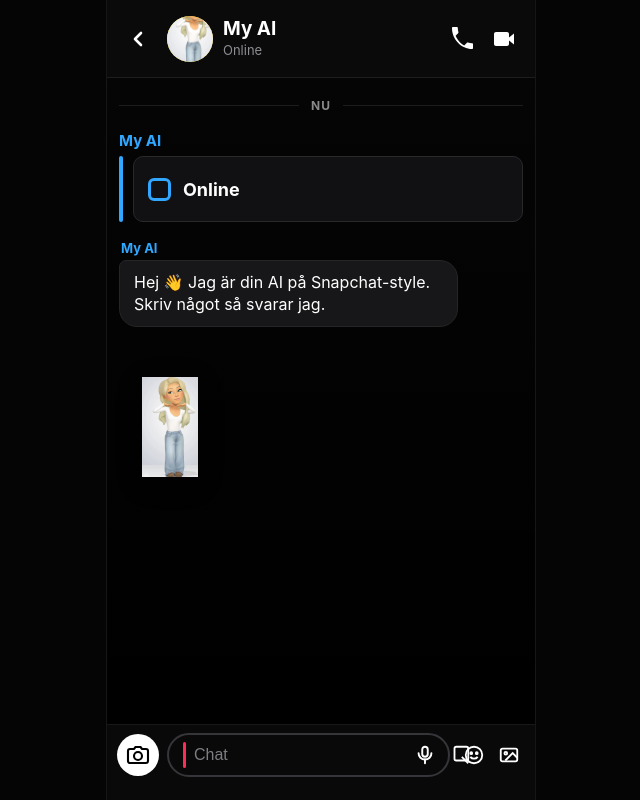
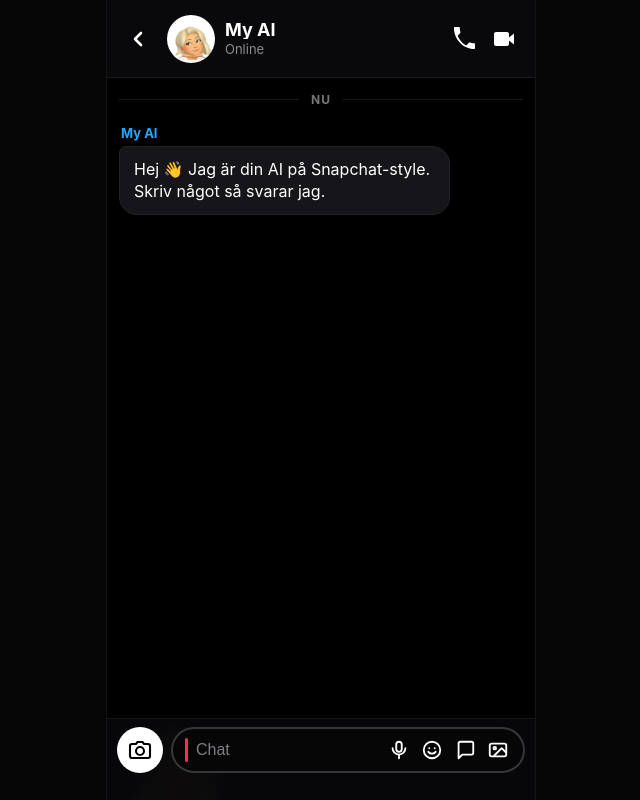
Before and after one commit to seekernts-ai/ai-chat_top, a plain HTML site: page index.html in a window 1280 px wide. Shown: the whole page, without its empty margins (319-959 px from the left). Drawn offline with Linux system fonts and the light colour scheme.

Commit message:
Update index.html

```diff
--- a/index.html
+++ b/index.html
@@ -2,9 +2,12 @@
 <html lang="sv">
 <head>
   <meta charset="UTF-8" />
-  <meta name="viewport" content="width=device-width, initial-scale=1, maximum-scale=1, viewport-fit=cover" />
+  <meta
+    name="viewport"
+    content="width=device-width, initial-scale=1, maximum-scale=1, viewport-fit=cover"
+  />
   <meta name="theme-color" content="#000000" />
-  <title>My AI Chat</title>
+  <title>My AI</title>
 
   <style>
     * {
@@ -16,23 +19,34 @@
 
     :root {
       --bg: #000;
-      --panel: #0f0f10;
-      --line: #1e1e1f;
-      --soft: #161617;
+      --panel: #0b0b0d;
+      --line: #1b1b1f;
+      --bubble: #15151a;
+      --bubble-border: #23232a;
       --text: #fff;
-      --muted: #8d8d92;
+      --muted: #8b8b92;
+      --snap-blue: #27a7ff;
       --snap-red: #ff2d55;
-      --snap-blue: #32a7ff;
-      --composer-h: 76px;
+      --composer-height: 82px;
+      --safe-bottom: env(safe-area-inset-bottom);
+      --safe-top: env(safe-area-inset-top);
     }
 
-    html, body {
+    html,
+    body {
       width: 100%;
       height: 100%;
       overflow: hidden;
       background: #000;
       color: var(--text);
-      font-family: -apple-system, BlinkMacSystemFont, "Segoe UI", Roboto, Helvetica, Arial, sans-serif;
+      font-family:
+        -apple-system,
+        BlinkMacSystemFont,
+        "Segoe UI",
+        Roboto,
+        Helvetica,
+        Arial,
+        sans-serif;
     }
 
     body {
@@ -40,15 +54,13 @@
     }
 
     .app {
+      position: relative;
       width: 100%;
       height: 100dvh;
       background: var(--bg);
-      display: flex;
-      flex-direction: column;
       overflow: hidden;
-      padding-top: env(safe-area-inset-top);
-      padding-bottom: env(safe-area-inset-bottom);
-      position: relative;
+      padding-top: var(--safe-top);
+      padding-bottom: var(--safe-bottom);
     }
 
     @media (min-width: 700px) {
@@ -60,21 +72,23 @@
 
       .app {
         max-width: 430px;
-        border-left: 1px solid #161616;
-        border-right: 1px solid #161616;
+        border-left: 1px solid #151515;
+        border-right: 1px solid #151515;
       }
     }
 
     /* HEADER */
+
     .header {
+      position: relative;
+      z-index: 10;
       height: 78px;
-      flex-shrink: 0;
       display: flex;
       align-items: center;
       gap: 10px;
       padding: 10px 12px;
       border-bottom: 1px solid var(--line);
-      background: #0a0a0b;
+      background: #09090b;
     }
 
     .icon-btn {
@@ -97,150 +111,96 @@
     }
 
     .profile {
+      flex: 1;
       min-width: 0;
-      flex: 1;
       display: flex;
       align-items: center;
       gap: 10px;
     }
 
-    .avatar-wrap {
-      width: 46px;
-      height: 46px;
+    .avatar {
+      width: 48px;
+      height: 48px;
       border-radius: 50%;
       overflow: hidden;
-      background: linear-gradient(135deg, #ffe500, #ffcb00);
+      background: #fff;
+      flex-shrink: 0;
       display: flex;
       align-items: center;
       justify-content: center;
-      flex-shrink: 0;
     }
 
-    .avatar-wrap img {
+    .avatar img {
       width: 100%;
       height: 100%;
       object-fit: cover;
     }
 
-    .avatar-fallback {
-      font-size: 22px;
-    }
-
-    .profile-meta {
+    .meta {
       min-width: 0;
     }
 
-    .profile-name {
-      font-size: 19px;
+    .meta h1 {
+      font-size: 18px;
+      line-height: 1.1;
       font-weight: 700;
-      line-height: 1.1;
       white-space: nowrap;
       overflow: hidden;
       text-overflow: ellipsis;
     }
 
-    .profile-status {
+    .meta p {
+      margin-top: 2px;
       font-size: 13px;
       color: var(--muted);
-      margin-top: 2px;
     }
 
     .header-actions {
       display: flex;
       align-items: center;
-      gap: 4px;
+      gap: 2px;
     }
 
-    /* CHAT AREA */
+    /* CHAT */
+
     .chat {
-      flex: 1;
-      min-height: 0;
+      position: absolute;
+      inset: 78px 0 calc(var(--composer-height) + var(--safe-bottom)) 0;
       overflow-y: auto;
-      padding: 14px 12px 8px;
-      background:
-        linear-gradient(to bottom, rgba(255,255,255,0.02), rgba(255,255,255,0));
+      padding: 14px 12px 120px;
       scrollbar-width: none;
-      position: relative;
+      background: #000;
     }
 
     .chat::-webkit-scrollbar {
       display: none;
     }
 
-    .new-divider {
+    .divider {
       display: flex;
       align-items: center;
       gap: 12px;
-      margin: 6px 0 18px;
+      margin-bottom: 18px;
     }
 
-    .new-divider .line {
+    .divider .line {
+      flex: 1;
       height: 1px;
-      background: #1d1d1e;
-      flex: 1;
+      background: #19191d;
     }
 
-    .new-divider .label {
+    .divider .text {
       font-size: 12px;
       letter-spacing: 1px;
-      color: #8a8a8a;
+      color: #76767c;
       font-weight: 700;
     }
 
-    /* SNAP EVENT CARD */
-    .snap-event {
-      margin-bottom: 18px;
-    }
-
-    .snap-label {
-      font-size: 15px;
-      font-weight: 700;
-      color: var(--snap-blue);
-      margin-bottom: 6px;
-    }
-
-    .snap-row {
-      display: flex;
-      gap: 10px;
-    }
-
-    .snap-bar {
-      width: 4px;
-      border-radius: 999px;
-      background: var(--snap-blue);
-    }
-
-    .snap-card {
-      flex: 1;
-      min-height: 66px;
-      border-radius: 10px;
-      border: 1px solid #29292b;
-      background: #111113;
-      display: flex;
-      align-items: center;
-      padding: 14px 14px;
-      gap: 12px;
-    }
-
-    .snap-square {
-      width: 23px;
-      height: 23px;
-      border-radius: 6px;
-      border: 3px solid var(--snap-blue);
-      flex-shrink: 0;
-    }
-
-    .snap-card-title {
-      font-size: 18px;
-      font-weight: 700;
-    }
-
-    /* MESSAGES */
     .message-group {
-      margin-bottom: 14px;
+      margin-bottom: 16px;
       display: flex;
       flex-direction: column;
-      gap: 4px;
+      gap: 5px;
     }
 
     .message-group.ai {
@@ -266,125 +226,98 @@
     }
 
     .bubble {
-      max-width: 84%;
-      padding: 11px 14px;
+      max-width: 82%;
+      padding: 12px 14px;
       border-radius: 18px;
       font-size: 16px;
       line-height: 1.35;
       word-break: break-word;
+      border: 1px solid var(--bubble-border);
+      background: var(--bubble);
+      color: white;
     }
 
     .message-group.ai .bubble {
-      background: #171719;
-      border: 1px solid #252528;
-      color: #fff;
       border-top-left-radius: 7px;
     }
 
     .message-group.user .bubble {
-      background: #0f0f10;
-      border: 1px solid #29292d;
-      color: #fff;
       border-top-right-radius: 7px;
+      max-width: 72%;
     }
 
-    /* TYPING AVATAR ZONE */
-    .bitmoji-zone {
-      position: sticky;
-      bottom: 0;
-      left: 0;
-      width: 100%;
-      height: 110px;
+    /* BITMOJI LAYER */
+
+    .bitmoji-layer {
+      position: absolute;
+      left: 12px;
+      bottom: calc(var(--safe-bottom) + 4px);
+      width: 132px;
+      height: 150px;
+      z-index: 2;
       pointer-events: none;
-      z-index: 3;
-      display: flex;
-      align-items: flex-end;
-      padding-left: 12px;
-      margin-top: 8px;
     }
 
     .bitmoji-character {
-      position: relative;
-      width: 78px;
-      height: 100px;
-      transform: translateY(26px);
-      transition: transform 0.25s ease, filter 0.25s ease;
-      opacity: 0.98;
+      position: absolute;
+      left: 0;
+      bottom: -34px; /* detta gömmer nederdelen under panelen */
+      width: 108px;
+      transition: transform 0.22s ease;
     }
 
     .bitmoji-character img {
       width: 100%;
-      height: 100%;
-      object-fit: contain;
-      object-position: bottom center;
+      height: auto;
       display: block;
-      filter: drop-shadow(0 6px 14px rgba(0,0,0,0.35));
     }
 
     .bitmoji-character.typing {
-      transform: translateY(10px) rotate(-2deg);
+      transform: translateY(-8px);
     }
 
-    .thinking-emoji {
+    .typing-pop {
       position: absolute;
-      right: -4px;
-      top: 6px;
-      font-size: 21px;
+      left: 72px;
+      bottom: 92px;
       opacity: 0;
-      transform: scale(0.8);
-      transition: 0.2s ease;
+      transform: translateY(8px) scale(0.96);
+      transition: 0.18s ease;
     }
 
-    .bitmoji-character.typing .thinking-emoji {
-      opacity: 1;
-      transform: scale(1);
-    }
-
-    .typing-bubble-wrap {
-      position: absolute;
-      left: 66px;
-      bottom: 56px;
-      opacity: 0;
-      transform: translateY(8px) scale(0.95);
-      transition: 0.22s ease;
-    }
-
-    .typing-bubble-wrap.show {
+    .typing-pop.show {
       opacity: 1;
       transform: translateY(0) scale(1);
     }
 
     .typing-bubble {
-      background: #ffffff;
-      color: #111;
-      border-radius: 18px;
-      padding: 10px 13px;
-      min-width: 54px;
-      min-height: 34px;
+      min-width: 56px;
+      min-height: 36px;
+      padding: 10px 12px;
+      border-radius: 20px;
+      background: white;
       display: flex;
       align-items: center;
       justify-content: center;
-      box-shadow: 0 8px 20px rgba(0,0,0,0.28);
       position: relative;
+      box-shadow: 0 8px 18px rgba(0,0,0,0.35);
     }
 
     .typing-bubble::after {
       content: "";
       position: absolute;
       left: -6px;
-      bottom: 8px;
+      bottom: 7px;
       width: 14px;
       height: 14px;
       background: white;
-      border-bottom-right-radius: 14px;
-      transform: rotate(35deg);
+      border-bottom-right-radius: 13px;
+      transform: rotate(30deg);
     }
 
     .typing-dots {
       display: flex;
       gap: 5px;
-      align-items: center;
-      justify-content: center;
     }
 
     .typing-dots span {
@@ -392,8 +325,8 @@
       height: 7px;
       background: #111;
       border-radius: 50%;
-      display: block;
-      animation: bounce 1s infinite ease-in-out;
+      animation: dotBounce 1s infinite ease-in-out;
+      opacity: 0.45;
     }
 
     .typing-dots span:nth-child(2) {
@@ -404,26 +337,30 @@
       animation-delay: 0.3s;
     }
 
-    @keyframes bounce {
+    @keyframes dotBounce {
       0%, 80%, 100% {
+        transform: translateY(0);
         opacity: 0.35;
-        transform: translateY(0);
       }
       40% {
+        transform: translateY(-3px);
         opacity: 1;
-        transform: translateY(-3px);
       }
     }
 
     /* COMPOSER */
+
     .composer-shell {
-      position: relative;
-      z-index: 5;
-      flex-shrink: 0;
-      background: rgba(10,10,11,0.98);
-      border-top: 1px solid #18181b;
-      padding: 8px 10px 10px;
-      min-height: var(--composer-h);
+      position: absolute;
+      left: 0;
+      right: 0;
+      bottom: 0;
+      z-index: 6;
+      min-height: var(--composer-height);
+      padding: 8px 10px calc(10px + var(--safe-bottom));
+      border-top: 1px solid #15151a;
+      background: rgba(8,8,10,0.98);
+      backdrop-filter: blur(10px);
     }
 
     .composer {
@@ -433,8 +370,8 @@
     }
 
     .camera-btn {
-      width: 42px;
-      height: 42px;
+      width: 46px;
+      height: 46px;
       border-radius: 50%;
       border: none;
       background: #fff;
@@ -454,27 +391,27 @@
     .input-shell {
       flex: 1;
       min-width: 0;
-      height: 44px;
+      height: 46px;
       border-radius: 24px;
-      border: 2px solid #36363a;
-      background: #09090a;
+      border: 2px solid #36363b;
+      background: #060607;
       display: flex;
       align-items: center;
       gap: 8px;
-      padding-left: 14px;
-      padding-right: 10px;
+      padding: 0 10px 0 12px;
     }
 
-    .left-red-bar {
+    .red-bar {
       width: 3px;
-      height: 26px;
-      border-radius: 99px;
+      height: 24px;
+      border-radius: 999px;
       background: var(--snap-red);
       flex-shrink: 0;
     }
 
     .chat-input {
       flex: 1;
+      min-width: 0;
       height: 100%;
       border: none;
       outline: none;
@@ -484,21 +421,21 @@
     }
 
     .chat-input::placeholder {
-      color: #7d7d82;
+      color: #7e7e84;
     }
 
-    .inside-actions,
-    .outside-actions {
+    .actions {
       display: flex;
       align-items: center;
-      gap: 3px;
+      gap: 2px;
+      flex-shrink: 0;
     }
 
     .mini-btn {
-      width: 32px;
-      height: 32px;
+      width: 31px;
+      height: 31px;
+      border: none;
       border-radius: 50%;
-      border: none;
       background: transparent;
       color: white;
       display: flex;
@@ -511,11 +448,16 @@
     .mini-btn svg {
       width: 22px;
       height: 22px;
+      stroke: currentColor;
+      fill: none;
+      stroke-width: 2;
+      stroke-linecap: round;
+      stroke-linejoin: round;
     }
 
     .send-btn {
-      width: 42px;
-      height: 42px;
+      width: 40px;
+      height: 40px;
       border: none;
       border-radius: 50%;
       background: #0a84ff;
@@ -532,12 +474,13 @@
     }
 
     .send-btn svg {
-      width: 21px;
-      height: 21px;
-    }
-
-    .spacer-bottom {
-      height: 8px;
+      width: 20px;
+      height: 20px;
+      stroke: currentColor;
+      fill: none;
+      stroke-width: 2.5;
+      stroke-linecap: round;
+      stroke-linejoin: round;
     }
   </style>
 </head>
@@ -545,25 +488,25 @@
   <div class="app">
 
     <header class="header">
-      <button class="icon-btn" aria-label="Back">
+      <button class="icon-btn" aria-label="Tillbaka">
         <svg viewBox="0 0 24 24" fill="none" stroke="currentColor" stroke-width="2.6" stroke-linecap="round" stroke-linejoin="round">
-          <path d="M15 18l-6-6 6-6"/>
+          <path d="M15 18l-6-6 6-6"></path>
         </svg>
       </button>
 
       <div class="profile">
-        <div class="avatar-wrap">
-          <img src="bitmoji.png" alt="Bitmoji" onerror="this.style.display='none'; this.parentNode.innerHTML='<div class=&quot;avatar-fallback&quot;>🤖</div>';">
+        <div class="avatar">
+          <img src="bitmoji_idle.png" alt="Bitmoji">
         </div>
 
-        <div class="profile-meta">
-          <div class="profile-name">My AI</div>
-          <div class="profile-status">Online</div>
+        <div class="meta">
+          <h1>My AI</h1>
+          <p>Online</p>
         </div>
       </div>
 
       <div class="header-actions">
-        <button class="icon-btn" aria-label="Call">
+        <button class="icon-btn" aria-label="Ring">
           <svg viewBox="0 0 24 24" fill="currentColor">
             <path d="M6.6 10.8c1.7 3.3 4.3 5.9 7.6 7.6l2.5-2.5c.3-.3.8-.4 1.2-.3 1.3.4 2.7.6 4.1.6.6 0 1 .4 1 1V21c0 .6-.4 1-1 1C11.5 22 2 12.5 2 1c0-.6.4-1 1-1h3.8c.6 0 1 .4 1 1 0 1.4.2 2.8.6 4.1.1.4 0 .9-.3 1.2l-2.5 2.5z"/>
           </svg>
@@ -578,22 +521,11 @@
     </header>
 
     <main class="chat" id="chat">
-      <div class="new-divider">
+      <div class="divider">
         <div class="line"></div>
-        <div class="label">NU</div>
+        <div class="text">NU</div>
         <div class="line"></div>
       </div>
-
-      <section class="snap-event">
-        <div class="snap-label">My AI</div>
-        <div class="snap-row">
-          <div class="snap-bar"></div>
-          <div class="snap-card">
-            <div class="snap-square"></div>
-            <div class="snap-card-title">Online</div>
-          </div>
-        </div>
-      </section>
 
       <div class="message-group ai">
         <div class="sender">My AI</div>
@@ -601,14 +533,14 @@
       </div>
 
       <div id="messagesEnd"></div>
+    </main>
 
-      <div class="bitmoji-zone">
+    <div class="bitmoji-layer">
       <div class="bitmoji-character" id="bitmojiCharacter">
-          <img src="bitmoji.png" alt="Bitmoji">
-          <div class="thinking-emoji">🤔</div>
+        <img id="bitmojiImage" src="bitmoji_idle.png" alt="Bitmoji">
       </div>
 
-        <div class="typing-bubble-wrap" id="typingBubble">
+      <div class="typing-pop" id="typingBubble">
         <div class="typing-bubble">
           <div class="typing-dots">
             <span></span>
@@ -619,20 +551,18 @@
       </div>
     </div>
 
-      <div class="spacer-bottom"></div>
-    </main>
-
     <div class="composer-shell">
       <div class="composer">
-        <button class="camera-btn" aria-label="Camera">
+
+        <button class="camera-btn" aria-label="Kamera">
           <svg viewBox="0 0 24 24" fill="none" stroke="currentColor" stroke-width="2.1">
-            <path d="M14.5 4l1.5 2H20a2 2 0 0 1 2 2v10a2 2 0 0 1-2 2H4a2 2 0 0 1-2-2V8a2 2 0 0 1 2-2h4l1.5-2z"/>
-            <circle cx="12" cy="13" r="4"/>
+            <path d="M14.5 4l1.5 2H20a2 2 0 0 1 2 2v10a2 2 0 0 1-2 2H4a2 2 0 0 1-2-2V8a2 2 0 0 1 2-2h4l1.5-2z"></path>
+            <circle cx="12" cy="13" r="4"></circle>
           </svg>
         </button>
 
         <div class="input-shell">
-          <div class="left-red-bar"></div>
+          <div class="red-bar"></div>
 
           <input
             id="messageInput"
@@ -644,49 +574,51 @@
             enterkeyhint="send"
           />
 
-          <div class="inside-actions" id="insideActions">
-            <button class="mini-btn" aria-label="Voice">
-              <svg viewBox="0 0 24 24" fill="none" stroke="currentColor" stroke-width="2.1" stroke-linecap="round">
-                <path d="M12 3a3 3 0 0 1 3 3v5a3 3 0 1 1-6 0V6a3 3 0 0 1 3-3z"/>
-                <path d="M19 10a7 7 0 0 1-14 0"/>
-                <path d="M12 17v4"/>
+          <div class="actions" id="extraActions">
+            <!-- mic -->
+            <button class="mini-btn" aria-label="Mikrofon">
+              <svg viewBox="0 0 24 24">
+                <path d="M12 3a3 3 0 0 1 3 3v5a3 3 0 1 1-6 0V6a3 3 0 0 1 3-3z"></path>
+                <path d="M19 10a7 7 0 0 1-14 0"></path>
+                <path d="M12 17v4"></path>
               </svg>
             </button>
 
+            <!-- smile -->
+            <button class="mini-btn" aria-label="Emoji">
+              <svg viewBox="0 0 24 24">
+                <circle cx="12" cy="12" r="9"></circle>
+                <path d="M9 10h.01"></path>
+                <path d="M15 10h.01"></path>
+                <path d="M8 14s1.5 2 4 2 4-2 4-2"></path>
+              </svg>
+            </button>
+
+            <!-- sticker/chat -->
             <button class="mini-btn" aria-label="Sticker">
-              <svg viewBox="0 0 24 24" fill="none" stroke="currentColor" stroke-width="2">
-                <path d="M19 3H8a2 2 0 0 0-2 2v11a2 2 0 0 0 2 2h11a2 2 0 0 0 2-2V5a2 2 0 0 0-2-2z"/>
-                <path d="M14 14l7 7"/>
+              <svg viewBox="0 0 24 24">
+                <path d="M21 15a2 2 0 0 1-2 2H9l-4 4V5a2 2 0 0 1 2-2h12a2 2 0 0 1 2 2z"></path>
+              </svg>
+            </button>
+
+            <!-- gallery -->
+            <button class="mini-btn" aria-label="Galleri">
+              <svg viewBox="0 0 24 24">
+                <rect x="3" y="5" width="18" height="14" rx="2"></rect>
+                <circle cx="8.5" cy="10" r="1.4"></circle>
+                <path d="M21 15l-5-5-8 8"></path>
               </svg>
             </button>
           </div>
         </div>
 
-        <div class="outside-actions" id="outsideActions">
-          <button class="mini-btn" aria-label="Emoji">
-            <svg viewBox="0 0 24 24" fill="none" stroke="currentColor" stroke-width="2">
-              <circle cx="12" cy="12" r="9"/>
-              <circle cx="9" cy="10" r="1" fill="currentColor"/>
-              <circle cx="15" cy="10" r="1" fill="currentColor"/>
-              <path d="M8 14s1.5 2 4 2 4-2 4-2"/>
+        <button class="send-btn" id="sendButton" aria-label="Skicka">
+          <svg viewBox="0 0 24 24">
+            <path d="M5 12h14"></path>
+            <path d="M13 6l6 6-6 6"></path>
           </svg>
         </button>
 
-          <button class="mini-btn" aria-label="Gallery">
-            <svg viewBox="0 0 24 24" fill="none" stroke="currentColor" stroke-width="2">
-              <rect x="3" y="5" width="18" height="14" rx="2"/>
-              <circle cx="8.5" cy="10" r="1.5"/>
-              <path d="M21 15l-5-5-8 8"/>
-            </svg>
-          </button>
-        </div>
-
-        <button class="send-btn" id="sendButton" aria-label="Send">
-          <svg viewBox="0 0 24 24" fill="none" stroke="currentColor" stroke-width="2.4" stroke-linecap="round" stroke-linejoin="round">
-            <path d="M5 12h14"/>
-            <path d="M13 6l6 6-6 6"/>
-          </svg>
-        </button>
       </div>
     </div>
   </div>
@@ -695,11 +627,14 @@
     const input = document.getElementById("messageInput");
     const chat = document.getElementById("chat");
     const sendButton = document.getElementById("sendButton");
-    const insideActions = document.getElementById("insideActions");
-    const outsideActions = document.getElementById("outsideActions");
+    const extraActions = document.getElementById("extraActions");
+    const bitmojiImage = document.getElementById("bitmojiImage");
+    const bitmojiCharacter = document.getElementById("bitmojiCharacter");
     const typingBubble = document.getElementById("typingBubble");
-    const bitmojiCharacter = document.getElementById("bitmojiCharacter");
     const messagesEnd = document.getElementById("messagesEnd");
+
+    const IDLE_BITMOJI = "bitmoji_idle.png";
+    const THINKING_BITMOJI = "bitmoji_thinking.png";
 
     function scrollToBottom(force = false) {
       requestAnimationFrame(() => {
@@ -716,12 +651,10 @@
       const hasText = input.value.trim().length > 0;
 
       if (hasText) {
-        insideActions.style.display = "none";
-        outsideActions.style.display = "none";
+        extraActions.style.display = "none";
         sendButton.classList.add("show");
       } else {
-        insideActions.style.display = "flex";
-        outsideActions.style.display = "flex";
+        extraActions.style.display = "flex";
         sendButton.classList.remove("show");
       }
     }
@@ -744,24 +677,37 @@
     }
 
     function showTypingState() {
+      bitmojiImage.src = THINKING_BITMOJI;
+      bitmojiCharacter.classList.add("typing");
       typingBubble.classList.add("show");
-      bitmojiCharacter.classList.add("typing");
       scrollToBottom(true);
     }
 
     function hideTypingState() {
+      bitmojiImage.src = IDLE_BITMOJI;
+      bitmojiCharacter.classList.remove("typing");
       typingBubble.classList.remove("show");
-      bitmojiCharacter.classList.remove("typing");
     }
 
     function generateAIReply(userText) {
       const text = userText.toLowerCase();
 
-      if (text.includes("hej")) return "Hej du 👋 Vad vill du att vi ska snacka om?";
-      if (text.includes("hur mår du")) return "Jag mår bra 🤍 Jag är redo att chatta med dig.";
-      if (text.includes("vem är du")) return "Jag är My AI — fast gjord för att kännas mer som en riktig Snapchat-konversation.";
-      if (text.includes("snap")) return "Nu börjar det faktiskt kännas mycket mer som Snapchat 😌";
-      if (text.includes("bitmoji")) return "Bitmojin gör mycket av känslan faktiskt, speciellt när den dyker upp när jag skriver.";
+      if (text.includes("hej")) {
+        return "Hej 👋 Vad vill du att vi ska snacka om?";
+      }
+
+      if (text.includes("snap")) {
+        return "Nu börjar det faktiskt kännas mycket mer som en riktig Snapchat-konversation.";
+      }
+
+      if (text.includes("bitmoji")) {
+        return "Ja, Bitmojin gör jättemycket för känslan här faktiskt.";
+      }
+
+      if (text.includes("hur mår du")) {
+        return "Jag mår bra 🤍 Jag är redo att chatta.";
+      }
+
       return "Det här ser riktigt bra ut nu. Nästa steg efter detta är att koppla chatten till riktig AI så svaren blir smarta på riktigt.";
     }
 
```
Lines whose indentation alone changed are shown as unchanged.
